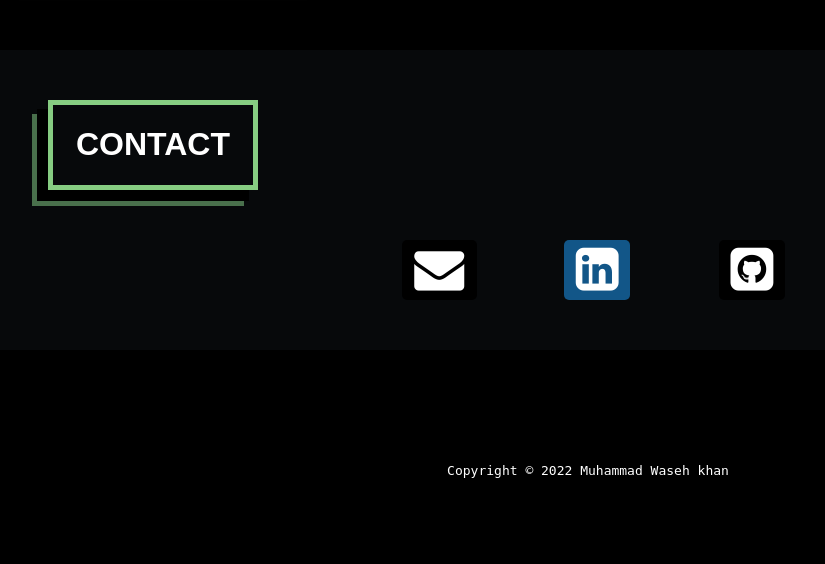
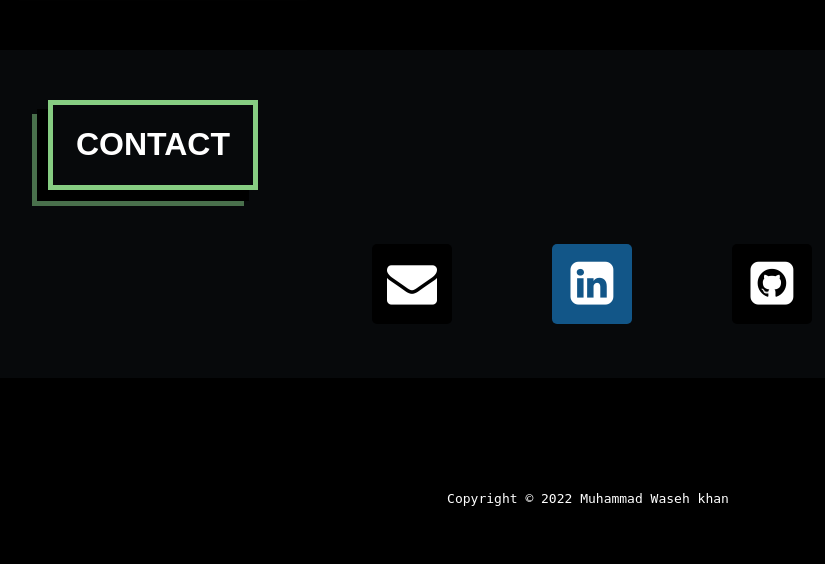
Before and after one commit to mwkhan9/portfolio_website, a PHP site: page / in a window 1280 px wide. Shown: the part 3145-3709 px from the top of the page, without its empty margins (52-877 px from the left). Before the commit the page ends 3623 px from the top, so only its background shows below. Run offline with PHP 8.4, Linux system fonts and the light colour scheme.

Commit message:
icon fixup

```diff
--- a/style.css
+++ b/style.css
@@ -505,13 +505,14 @@ body{
 }
 
 .contact{
-    width: 120%;
-    height: 120%;
+    width: 80px;
+    height: 80px;
     text-decoration: none;
     font-size: 20px;
     color: white;
     border-radius: 5px 5px 5px 5px;
     border: none;
+    margin: 5%;
 }
 .contact:hover{
     opacity: 0.7;
```
